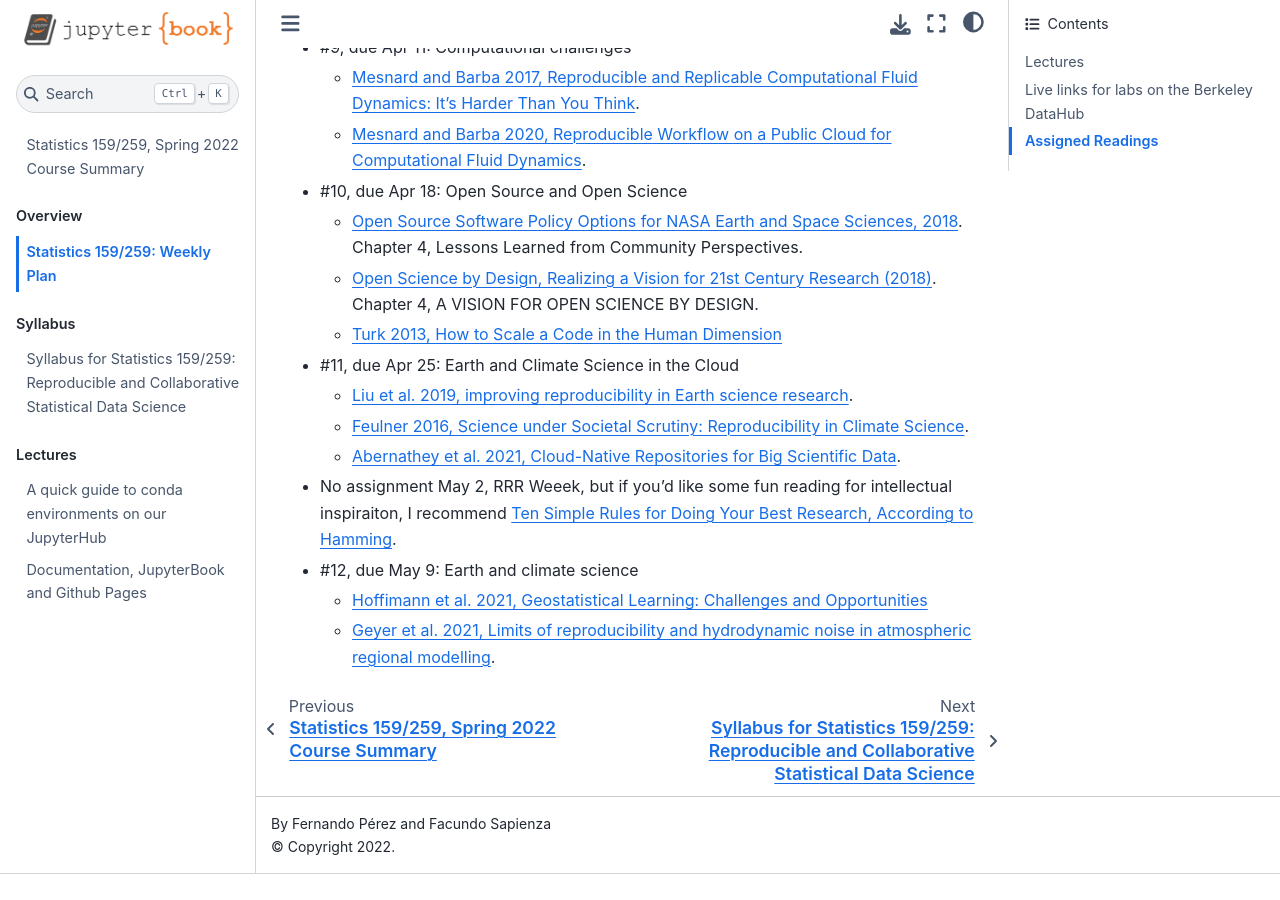
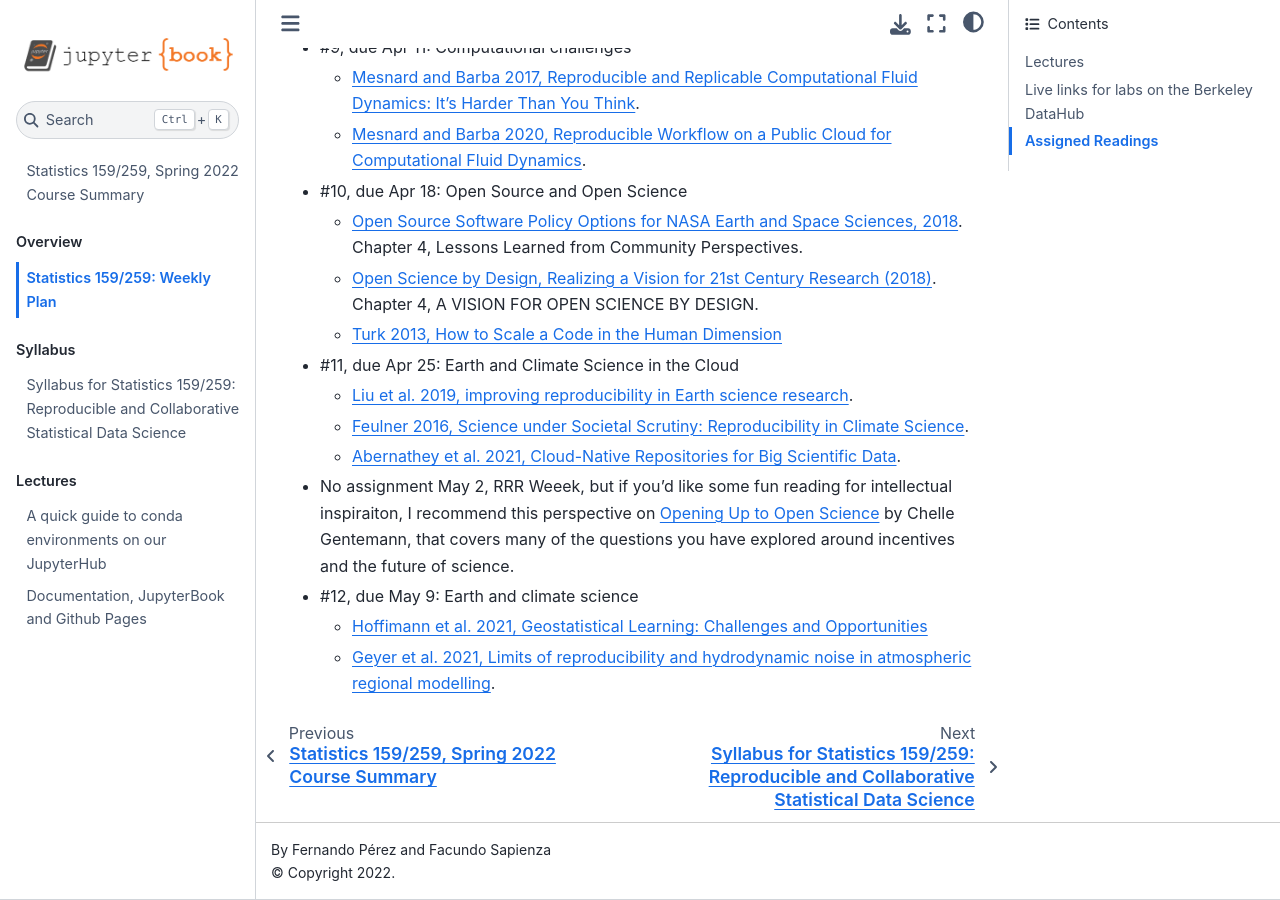
Before and after one commit to UCB-stat-159-s22/site, a Jupyter Book: the page built from schedule.md, in a window 1280 px wide and 900 px high, scrolled down 2842 px. Built offline with Jupyter Book 1.0.4 settings and Sphinx 7.4.7 and the Sphinx Book theme 1.1.4, drawn with Linux system fonts in a browser that asks for light colours; pages that are not in the unit, such as notebooks, are missing from menus; before the commit the page ends 3716 px from its top, so only the background shows below that.

Commit message:
Change suggested RRR week reading

```diff
--- a/schedule.md
+++ b/schedule.md
@@ -106,7 +106,7 @@
     - [Abernathey et al. 2021, Cloud-Native Repositories for Big Scientific Data](https://ieeexplore.ieee.org/document/9354557).
 
 
-* No assignment May 2, RRR Weeek, but if you'd like some fun reading for intellectual inspiraiton, I recommend [Ten Simple Rules for Doing Your Best Research, According to Hamming](http://dx.plos.org/10.1371/journal.pcbi.0030213).
+* No assignment May 2, RRR Weeek, but if you'd like some fun reading for intellectual inspiraiton, I recommend this perspective on [Opening Up to Open Science](https://issues.org/opening-up-open-science-gentemann-erdmann-kroeger/) by Chelle Gentemann, that covers many of the questions you have explored around incentives and the future of science.
 
 
 * #12, due May 9: Earth and climate science
```
